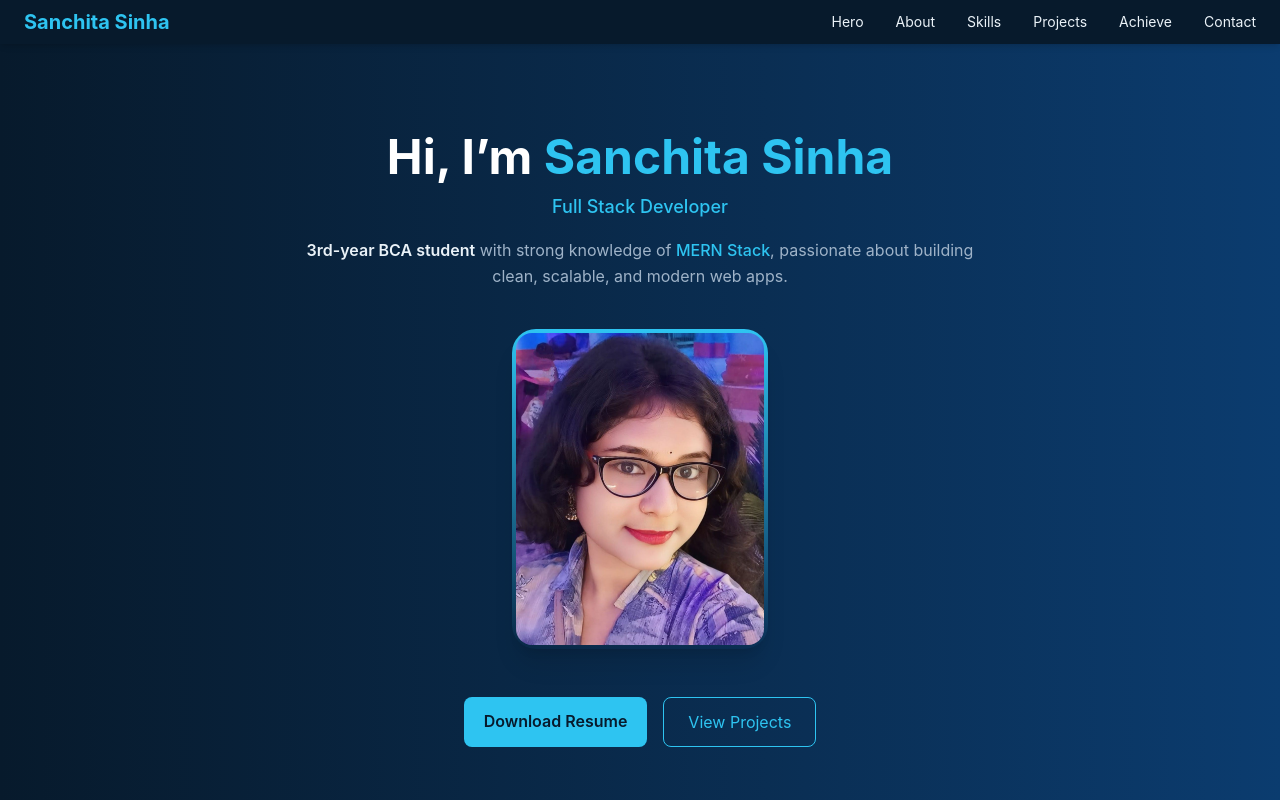
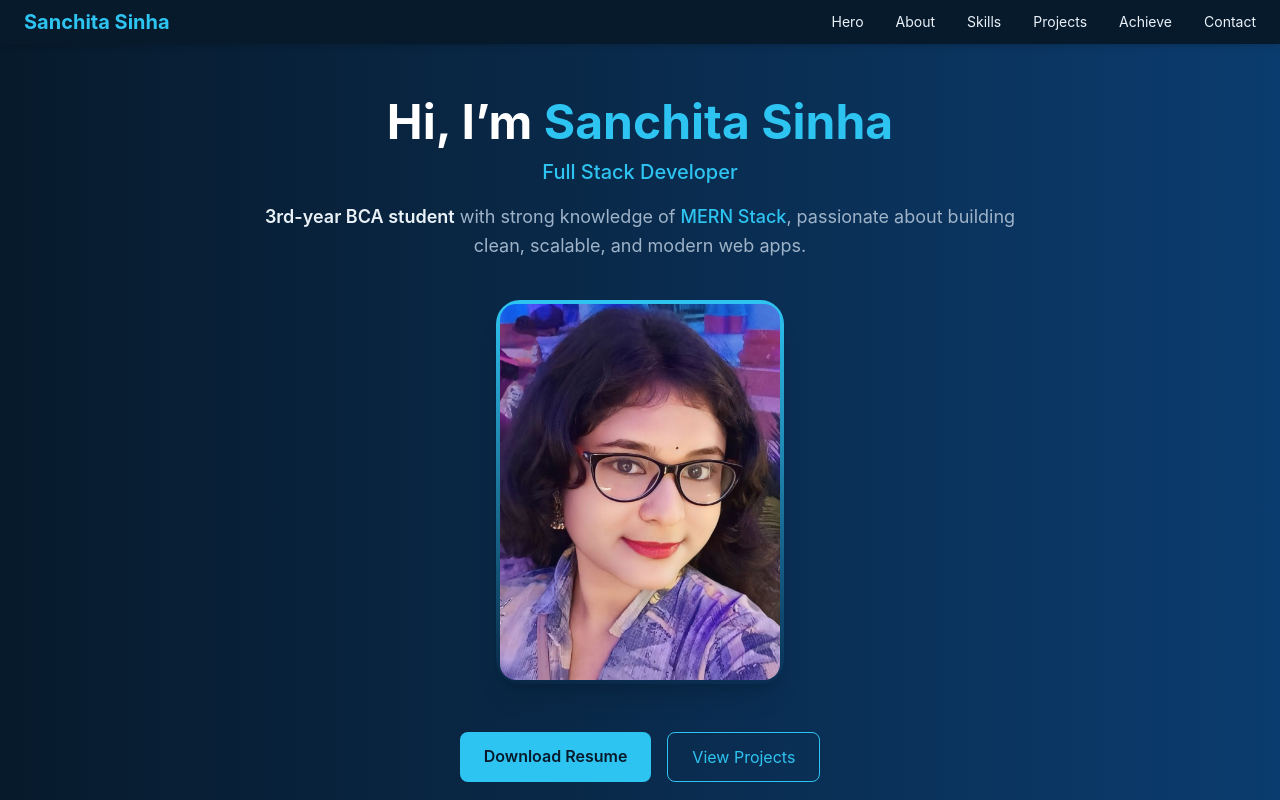
Before and after one commit to Sanchita-615555/Portfolio_Design, a React (Vite) app: page / in a window 1280 px wide. Shown: the top 800 px of the page. Built offline with nearby package versions, Linux system fonts and the light colour scheme.

Commit message:
fix hero section bug

```diff
--- a/src/components/Hero.jsx
+++ b/src/components/Hero.jsx
@@ -1,24 +1,26 @@
 export default function Hero() {
   return (
-<section
-  id="hero"
-  className="min-h-screen pt-20 flex items-center justify-center
-             bg-gradient-to-r from-[#071A2C] to-[#0B3C6F] px-4"
->
-  <div className="w-full px-6">
+    <section
+      id="hero"
+      className="w-full min-h-screen pt-20 flex items-center justify-center
+                 bg-gradient-to-r from-[#071A2C] to-[#0B3C6F] px-4"
+    >
+      {/* MAIN CONTAINER */}
+      <div className="w-full max-w-[1300px] mx-auto px-6">
+
         <div className="flex flex-col items-center text-center gap-10">
 
           {/* TEXT */}
-          <div className="max-w-2xl">
+          <div className="max-w-3xl">
             <h1 className="text-3xl sm:text-4xl lg:text-5xl font-bold text-white mb-3">
               Hi, I’m <span className="text-[#2EC4F1]">Sanchita Sinha</span>
             </h1>
 
-            <p className="text-[#2EC4F1] text-base sm:text-lg font-medium mb-4">
+            <p className="text-[#2EC4F1] text-base sm:text-lg lg:text-xl font-medium mb-4">
               Full Stack Developer
             </p>
 
-            <p className="text-[#9FB3C8] leading-relaxed text-sm sm:text-base">
+            <p className="text-[#9FB3C8] leading-relaxed text-sm sm:text-base lg:text-lg">
               <span className="text-[#EAF2F8] font-semibold">
                 3rd-year BCA student
               </span>{" "}
@@ -33,7 +35,7 @@ export default function Hero() {
           {/* PHOTO */}
           <div className="flex justify-center">
             <div
-              className="w-52 sm:w-64 h-72 sm:h-80 rounded-3xl p-1
+              className="w-56 sm:w-64 lg:w-72 h-72 sm:h-80 lg:h-96 rounded-3xl p-1
                          bg-gradient-to-b from-[#2EC4F1] to-transparent shadow-xl"
             >
               <img
@@ -49,7 +51,7 @@ export default function Hero() {
             <a
               href="/CV.pdf"
               download
-              className="px-5 py-3 rounded-lg
+              className="px-6 py-3 rounded-lg
                          bg-[#2EC4F1] text-[#071A2C]
                          font-semibold hover:opacity-80 transition text-center"
             >
```
